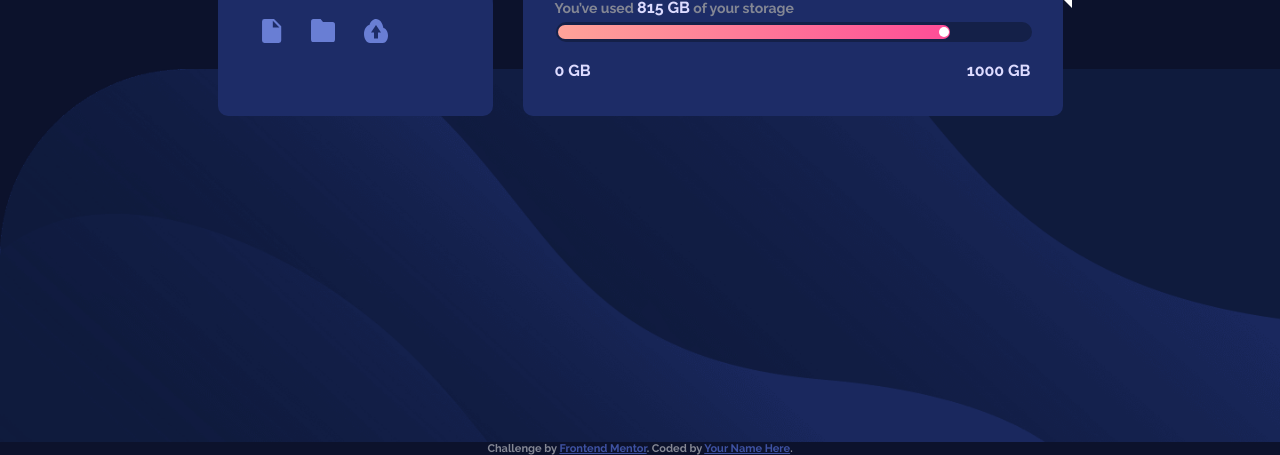
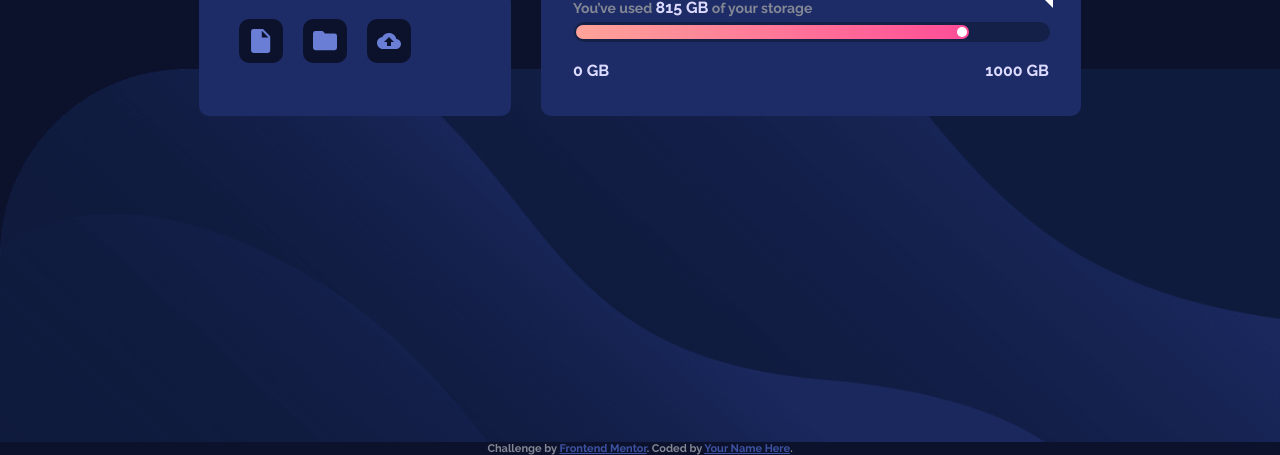
Before and after one commit to efs0-cod3/fylo, a plain HTML site: page index.html in a window 1280 px wide. Shown: the part 358-813 px from the top of the page. Drawn offline with Linux system fonts and the light colour scheme.

Commit message:
img to buttons and images

```diff
--- a/index.html
+++ b/index.html
@@ -19,9 +19,18 @@
       <div class="top-cont">
         <img class="img-logo" src="images/logo.svg" alt="">
         <div class="assets">
-          <img class="asset-img doc" src="images/icon-document.svg" alt="">
-          <img class="asset-img folder" src="images/icon-folder.svg" alt="">
-          <img class="asset-img nube" src="images/icon-upload.svg" alt="">
+          <button class="btn">
+            <img class="asset-img" src="images/icon-document.svg" alt="">
+          </button>
+          <button class="btn">
+            <img class="asset-img" src="images/icon-folder.svg" alt="">
+          </button>
+          <button class="btn">
+            <img class="asset-img" src="images/icon-upload.svg" alt="">
+          </button>
+
+
+
         </div>
       </div>
 
```
